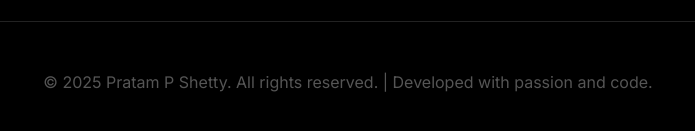
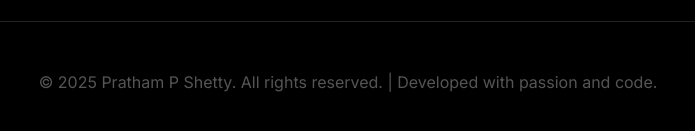
Before and after one commit to prathampshetty8-netizen/Portfolio, a plain HTML site: page index.html in a window 1280 px wide. Shown: the part 3443-3574 px from the top of the page, 292-987 px from the left. Drawn offline with Linux system fonts and the light colour scheme.

Commit message:
Update index.html

```diff
--- a/index.html
+++ b/index.html
@@ -426,7 +426,7 @@
 
     <!-- Footer -->
     <footer>
-        <p>&copy; 2025 Pratam P Shetty. All rights reserved. | Developed with passion and code.</p>
+        <p>&copy; 2025 Pratham P Shetty. All rights reserved. | Developed with passion and code.</p>
     </footer>
 </body>
 </html>
```
